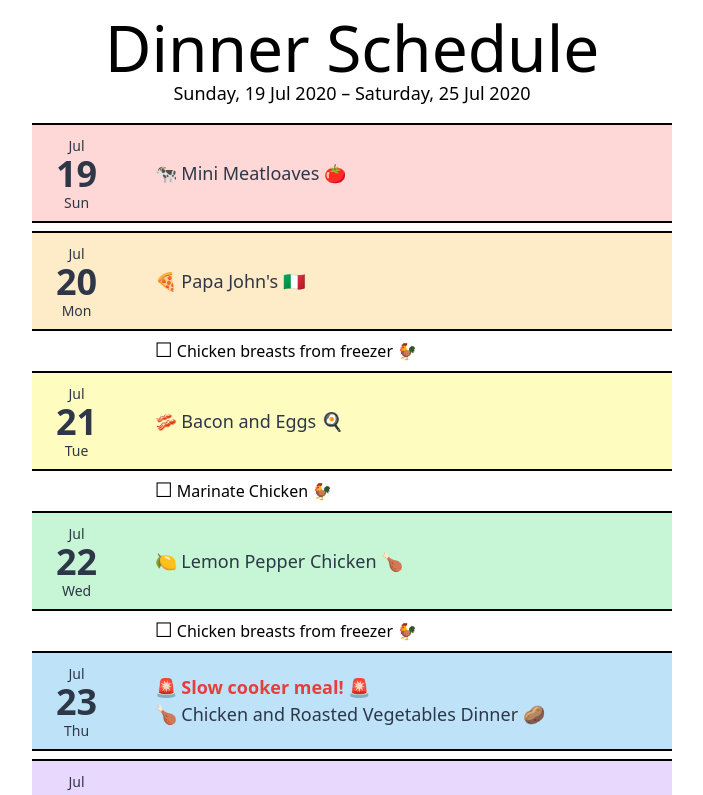
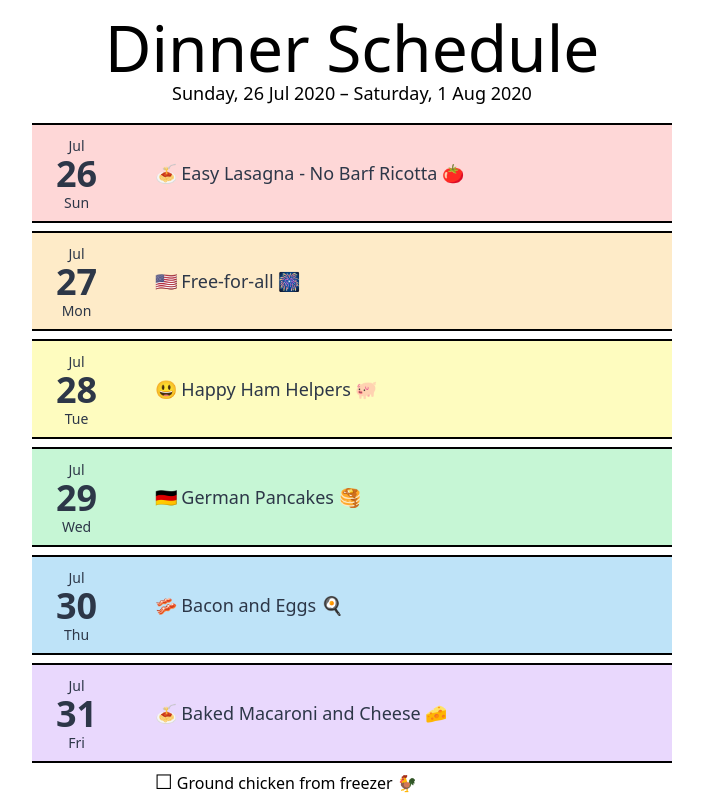
Before and after one commit to aldahodzic/family-meal-schedule, a React (Create React App) app: page / in a window 1280 px wide. Shown: the top 795 px of the page, without its empty margins (288-991 px from the left). Built offline with nearby package versions, Linux system fonts and the light colour scheme.

Commit message:
Adds Meal Plan for 20200726

```diff
--- a/src/App.js
+++ b/src/App.js
@@ -1,6 +1,6 @@
 import React from 'react';
 import MealPlan from './MealPlan';
-import mealPlanData from './mealPlans/20200719.json';
+import mealPlanData from './mealPlans/20200726.json';
 import { format, addDays } from 'date-fns';
 
 function App() {
--- /dev/null
+++ b/src/mealPlans/20200726.json
@@ -0,0 +1,27 @@
+{
+  "start": "26 Jul 2020",
+  "days": [
+    {
+      "dinner": "🍝 Easy Lasagna - No Barf Ricotta 🍅"
+    },
+    {
+      "dinner": "🇺🇸 Free-for-all 🎆"
+    },
+    {
+      "dinner": "😃 Happy Ham Helpers 🐖"
+    },
+    {
+      "dinner": "🇩🇪 German Pancakes 🥞"
+    },
+    {
+      "dinner": "🥓 Bacon and Eggs 🍳"
+    },
+    {
+      "dinner": "🍝 Baked Macaroni and Cheese 🧀",
+      "tasks": ["Ground chicken from freezer 🐓"]
+    },
+    {
+      "dinner": "🐓 Mini Chicken Burgers with Herbs 🌿"
+    }
+  ]
+}
```
